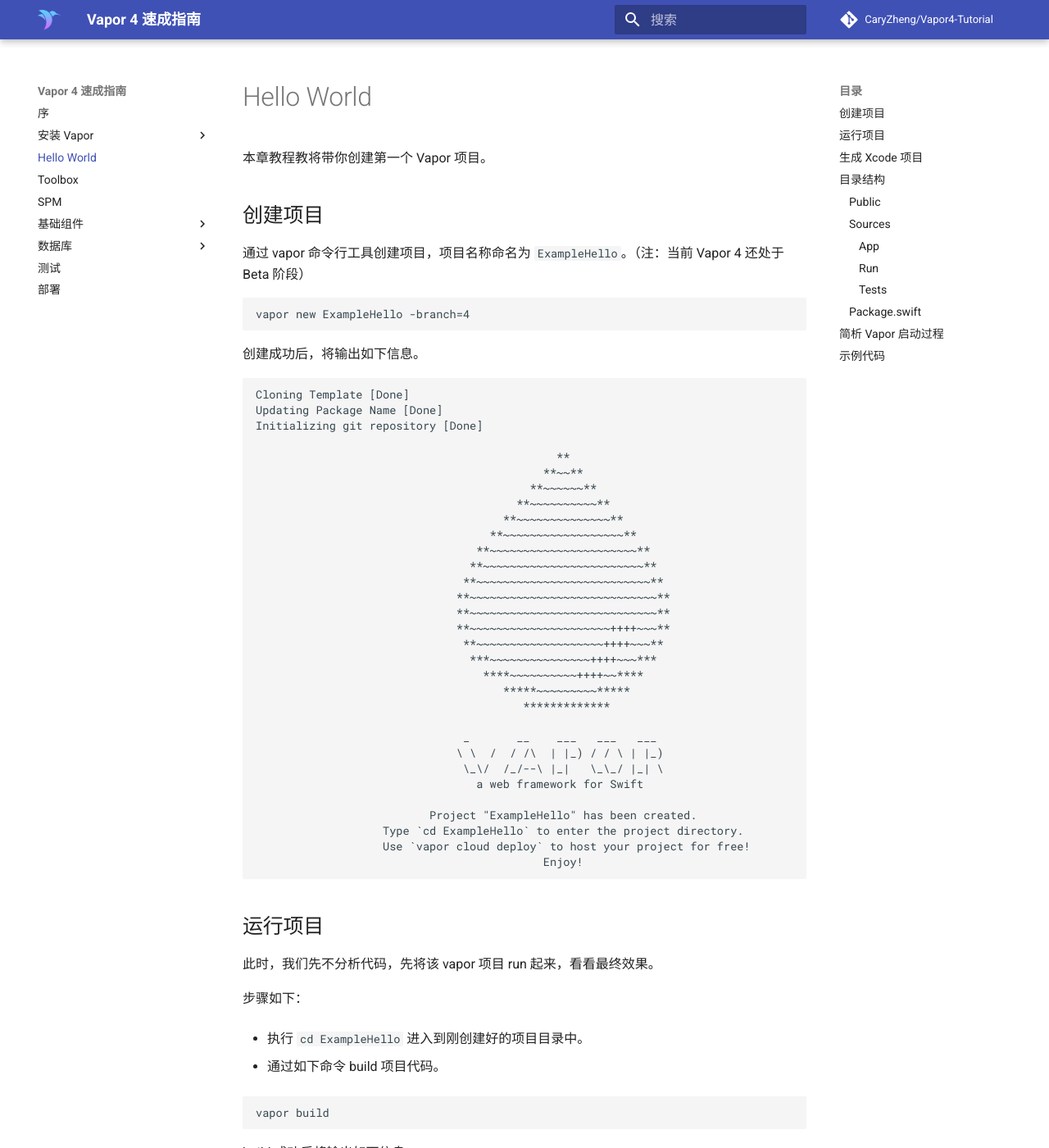
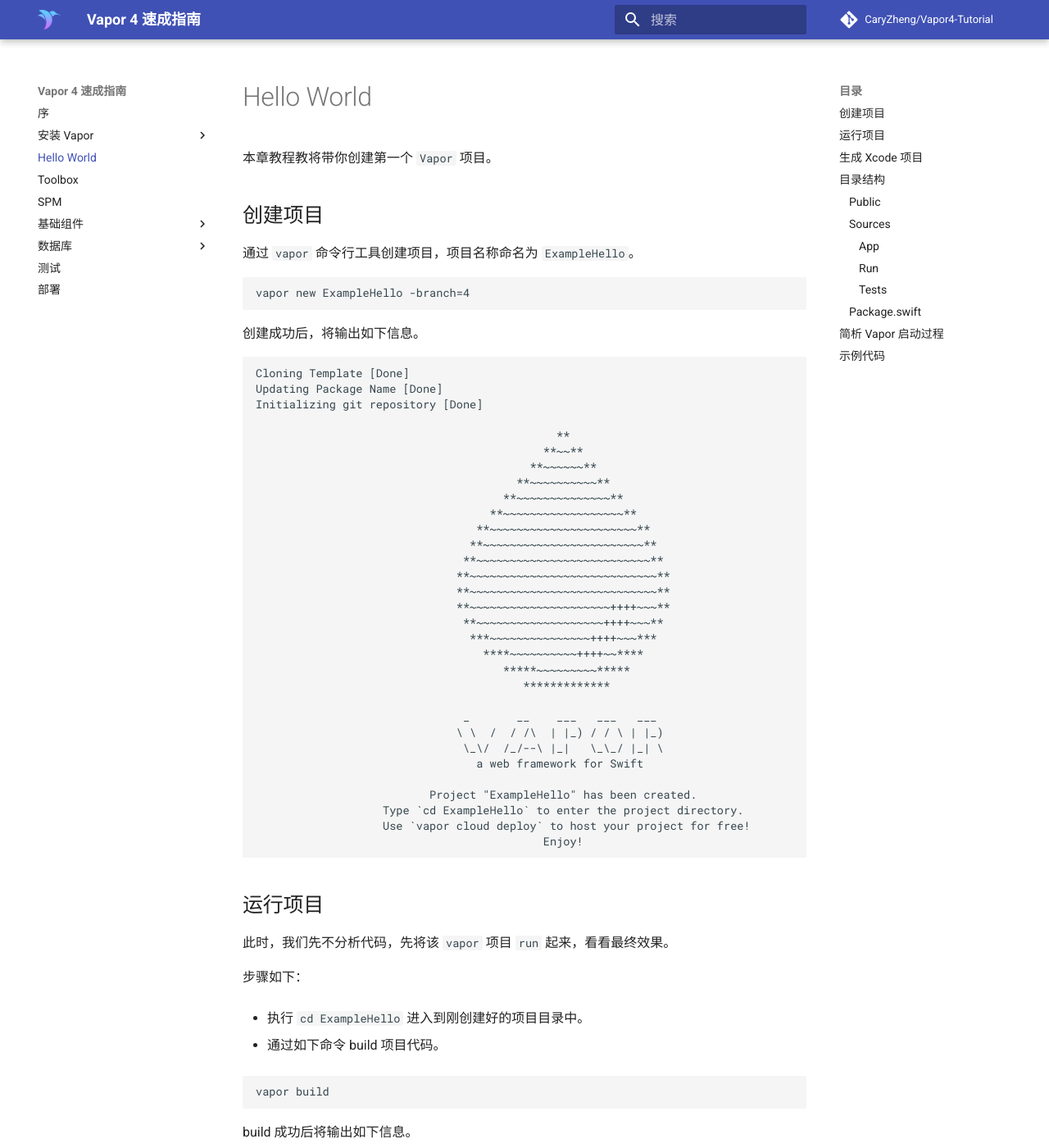
Before and after one commit to CaryZheng/Vapor4-Tutorial, an MkDocs documentation site: the page built from docs/hello_world.md, in a window 1280 px wide and 1400 px high. Shown: the whole window at 82% size. Built offline with MkDocs 1.6.1 and Material for MkDocs 9.7.7, drawn with Linux system fonts in a browser that asks for light colours; comment, search, counter and statistics services are not loaded; some of the changed text lies outside the part shown.

Commit message:
Update hello

````diff
--- a/docs/hello_world.md
+++ b/docs/hello_world.md
@@ -1,10 +1,10 @@
 # Hello World
 
-本章教程教将带你创建第一个 Vapor 项目。
+本章教程教将带你创建第一个 `Vapor` 项目。
 
 ## 创建项目
 
-通过 vapor 命令行工具创建项目，项目名称命名为 `ExampleHello`。（注：当前 Vapor 4 还处于 Beta 阶段）
+通过 `vapor` 命令行工具创建项目，项目名称命名为 `ExampleHello`。
 
 ```
 vapor new ExampleHello -branch=4
@@ -48,7 +48,7 @@
 
 ## 运行项目
 
-此时，我们先不分析代码，先将该 vapor 项目 run 起来，看看最终效果。
+此时，我们先不分析代码，先将该 `vapor` 项目 `run` 起来，看看最终效果。
 
 步骤如下：
 
@@ -66,7 +66,7 @@
 Building Project [Done]
 ```
 
-* 通过如下命令 run 项目。
+* 通过如下命令 `run` 项目。
 
 ```
 vapor run
@@ -79,7 +79,7 @@
 [ NOTICE ] Server starting on http://127.0.0.1:8080
 ```
 
-然后访问 `http://127.0.0.1:8080` 地址，如果返回 `It works!`，则意味着你的第一个 vapor 项目已经 run 成功了。
+然后访问 `http://127.0.0.1:8080` 地址，如果返回 `It works!`，则意味着你的第一个 vapor 项目已经 `run` 成功了。
 
 ## 生成 Xcode 项目
 
@@ -94,7 +94,7 @@
 Opening Xcode project...
 ```
 
-可以选择 Xcode 中的 `Run` scheme 进行编译运行。
+可以选择 `Xcode` 中的 `Run` scheme 进行编译运行。
 
 如图所示
 
@@ -124,7 +124,7 @@
 
 ### Public
 
-该目录主要存放一些可公开访问的资源文件，比如图片文件、CSS 文件以及 JavaScript 文件等。
+该目录主要存放一些可公开访问的资源文件，比如图片文件、`CSS` 文件以及 `JavaScript` 文件等。
 
 首先，需修改 `configure.swift` 文件来开启使用 `FileMiddleware` 中间件。
 
@@ -170,7 +170,7 @@
 
 ### Package.swift
 
-Vapor 项目所依赖的库是通过 [SPM（Swift Package Manager）](https://github.com/apple/swift-package-manager) 来进行管理的。
+`Vapor` 项目所依赖的库是通过 [SPM（Swift Package Manager）](https://github.com/apple/swift-package-manager) 来进行管理的。
 
 示例如下
 
````
